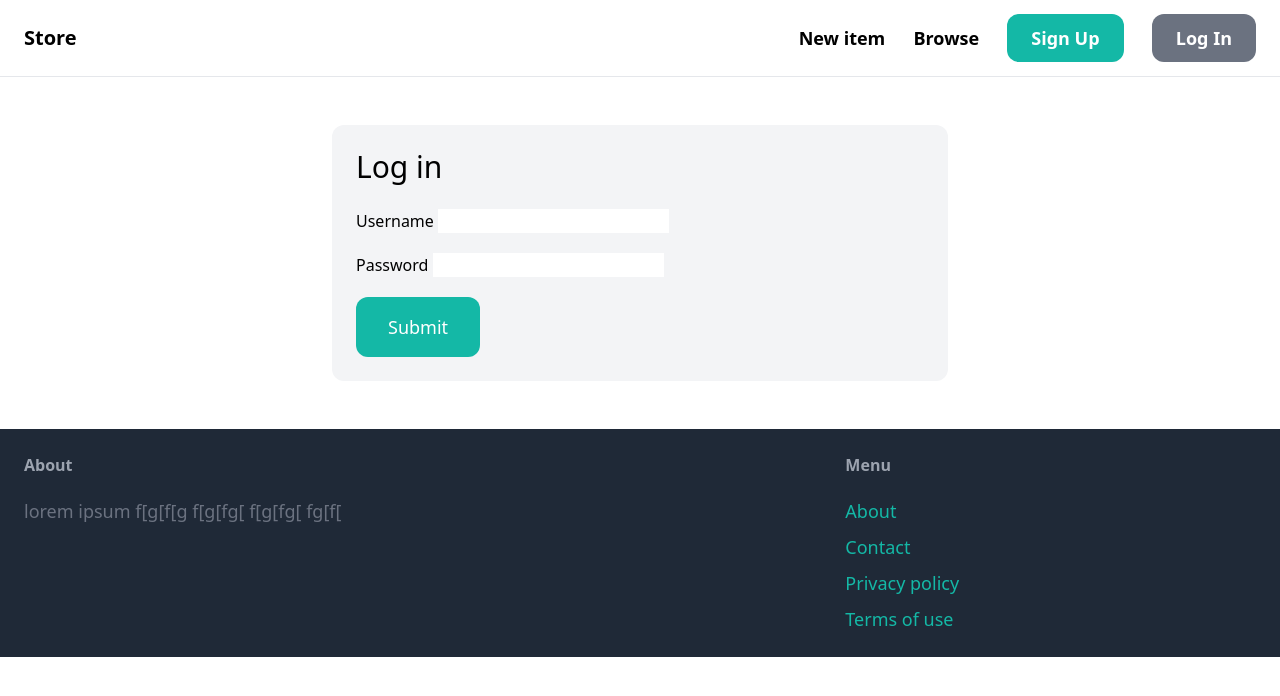
After one commit to sklgrz/Simple_store, a Django app: template core/templates/core/login.html in a window 1280 px wide. The commit adds this page. Shown: the top 696 px of the page. Run offline with Django 3.2, Linux system fonts and the light colour scheme; the template is opened without the code that fills it, so the values that code supplies are empty, except form fields; tables that the repository leaves empty hold one stand-in row (values such as "Sample post"); form fields are guessed from the names that the template uses; some libraries are stand-ins or nearby versions.

Commit message:
add authentication, create login page

```diff
--- a/core/templates/core/base.html
+++ b/core/templates/core/base.html
@@ -13,8 +13,14 @@
 		<div class="space-x-6">
 			<a href="#" class="text-lg font-semibold hover:text-gray-500">New item</a>
 			<a href="#" class="text-lg font-semibold hover:text-gray-500">Browse</a>
-			<a href="{% url 'core:signup' %}" class="px-6 py-3 text-lg font-semibold bg-teal-500 text-white rounded-xl hover:bg-teal-700">Sign Up</a>
-			<a href="#" class="px-6 py-3 text-lg font-semibold bg-gray-500 text-white rounded-xl hover:bg-gray-700">Log In</a>
+
+			{% if request.user.is_authenticated %}
+			<a href="{% url 'core:signup' %}" class="px-6 py-3 text-lg font-semibold bg-teal-500 text-white rounded-xl hover:bg-teal-700">Inbox</a>
+			<a href="#" class="px-6 py-3 text-lg font-semibold bg-gray-500 text-white rounded-xl hover:bg-gray-700">Dashboard</a>
+			{% else %}
+			<a href="#" class="px-6 py-3 text-lg font-semibold bg-teal-500 text-white rounded-xl hover:bg-teal-700">Sign Up</a>
+			<a href="{% url 'core:login' %}" class="px-6 py-3 text-lg font-semibold bg-gray-500 text-white rounded-xl hover:bg-gray-700">Log In</a>
+			{% endif %}
 		</div>
 	</nav>
 	<div class="px-6 py-6">
--- /dev/null
+++ b/core/templates/core/login.html
@@ -0,0 +1,35 @@
+{% extends 'core/base.html' %}
+
+{% block title %}Log in{% endblock %}
+
+{% block content %}
+<div class="w-1/2 my-6 mx-auto p-6 bg-gray-100 rounded-xl">
+	<h1 class="mb-6 text-3xl">Log in</h1>
+
+	<form method="post" action=".">
+		{% csrf_token %}
+
+		<div class="mb-3">
+			<label class="inline-block mb-2">Username</label>
+			{{ form.username }}
+		</div>
+
+		<div class="mb-3">
+			<label class="inline-block mb-2">Password</label>
+			{{ form.password }}
+		</div>
+
+		{% if form.errors or form.non_field_errors %}
+			<div class="mb-3 p3 bg-red-100 rounded-xl">
+				{% for field in form %}
+					{{ field.errors }}
+				{% endfor %}
+
+				{{ form.non_field_errors }}
+			</div>
+		{% endif %}
+
+		<button class="py-4 px-8 text-lg bg-teal-500 hover:bg-teal-700 rounded-xl text-white">Submit</button>
+	</form>
+</div>
+{% endblock %}
--- a/core/urls.py
+++ b/core/urls.py
@@ -1,6 +1,8 @@
+from django.contrib.auth import views as auth_views
 from django.urls import path
 
 from . import views
+from .forms import LoginForm
 
 app_name = 'core'
 
@@ -8,4 +10,5 @@ urlpatterns = [
 	path('', views.index, name='index'),
 	path('contact/', views.contact, name='contact'),
 	path('signup/', views.signup, name='signup'),
+	path('login/', auth_views.LoginView.as_view(template_name='core/login.html', authentication_form=LoginForm), name='login'),
 ]
--- a/simple_store/settings.py
+++ b/simple_store/settings.py
@@ -26,6 +26,10 @@ SECRET_KEY = 'django-insecure-qxu$4@$d)zyx@b%wp*4lwnwgmg09)pkqa3_%lpncxo46u51qfq
 DEBUG = True
 
 ALLOWED_HOSTS = []
+
+LOGIN_URL = '/login/'
+LOGIN_REDIRECT_URL = '/'
+LOGOUT_REDIRECT_URL= '/'
 
 
 # Application definition
```
Also changed, not shown: core/forms.py (+12 -1 lines).
